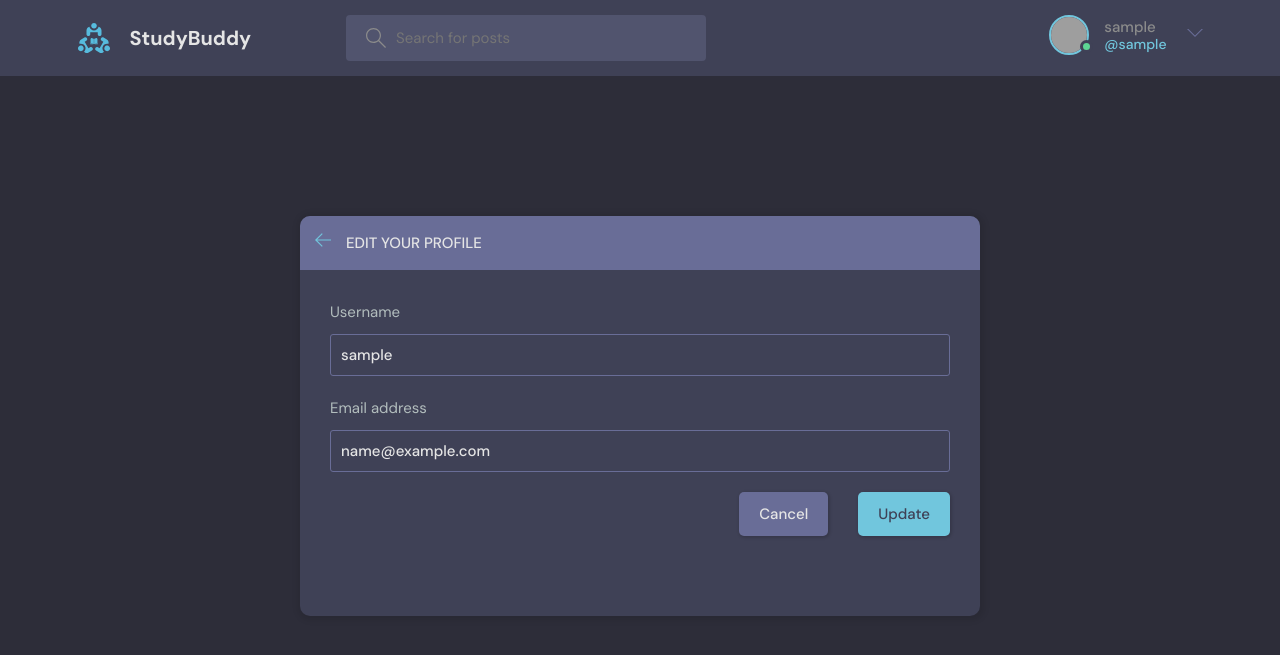
After one commit to Vladyslav-Davydenko/StudyBud, a Django app: page /update-user/1 in a window 1280 px wide. The commit adds this page. Shown: the top 655 px of the page. Run offline with Django 4.2, Linux system fonts and the light colour scheme; the visitor is signed in with stand-in values (Sample User, id 1); data comes from the database, SQL or seed files in the repository; grey boxes are pictures that could not be loaded.

Commit message:
Update User Functionality

```diff
--- a/base/forms.py
+++ b/base/forms.py
@@ -16,3 +16,9 @@ class CustomUserCreationForm(UserCreationForm):
         labels = {
             'first_name': 'Name',
         }
+
+
+class UserUpdateForm(ModelForm):
+    class Meta:
+        model = User
+        fields = ['username', 'email']
--- a/base/templates/base/profile.html
+++ b/base/templates/base/profile.html
@@ -19,7 +19,7 @@
           <h3>{{user.name}}</h3>
           <p>@{{user.username}}</p>
           {% if request.user == user %}
-          <a href="{% url 'home' %}" class="btn btn--main btn--pill">Edit Profile</a>
+          <a href="{% url 'update-user' user.id%}" class="btn btn--main btn--pill">Edit Profile</a>
           {% endif %}
         </div>
         <div class="profile__about">
--- /dev/null
+++ b/base/templates/base/update-user.html
@@ -0,0 +1,42 @@
+{% extends 'main.html' %}
+
+{% block content %}
+<main class="update-account layout">
+  <div class="container">
+    <div class="layout__box">
+      <div class="layout__boxHeader">
+        <div class="layout__boxTitle">
+          <a href="{% url 'home' %}">
+            <svg version="1.1" xmlns="http://www.w3.org/2000/svg" width="32" height="32" viewBox="0 0 32 32">
+              <title>arrow-left</title>
+              <path
+                d="M13.723 2.286l-13.723 13.714 13.719 13.714 1.616-1.611-10.96-10.96h27.625v-2.286h-27.625l10.965-10.965-1.616-1.607z">
+              </path>
+            </svg>
+          </a>
+          <h3>Edit your profile</h3>
+        </div>
+      </div>
+      <div class="layout__body">
+        <form class="form" action="" method="POST" enctype="multipart/form-data">
+          {% csrf_token %}
+
+          {% for field in form %}
+          <div class="form__group">
+            <label for="profile_pic">{{field.label}}</label>
+            {{field}}
+          </div>
+          {% endfor %}
+
+
+          <div class="form__action">
+            <a class="btn btn--dark" href="{% url 'profile' request.user.id%}">Cancel</a>
+            <button class="btn btn--main" type="submit">Update</button>
+          </div>
+        </form>
+      </div>
+    </div>
+  </div>
+  </div>
+</main>
+{% endblock content %}
--- a/base/urls.py
+++ b/base/urls.py
@@ -10,6 +10,7 @@ urlpatterns = [
 
     path('', views.home, name="home"),
     path('profile/<str:pk>', views.profile, name="profile"),
+    path('update-user/<str:pk>', views.updateUser, name="update-user"),
 
     path('room/<str:pk>/', views.room, name="room"),
     path('create-room/', views.createRoom, name="create-room"),
--- a/base/views.py
+++ b/base/views.py
@@ -6,7 +6,7 @@ from django.contrib.auth import login, authenticate, logout
 from django.contrib.auth.decorators import login_required
 from .utils import searchProject
 from .models import Room, Topic, Message
-from .forms import RoomForm, CustomUserCreationForm
+from .forms import RoomForm, CustomUserCreationForm, UserUpdateForm
 
 
 def loginPage(request):
@@ -169,3 +169,18 @@ def deleteMessage(request, pk):
         return redirect('home')
     context = {"obj": message}
     return render(request, "base/delete.html", context)
+
+
+@login_required(login_url="login")
+def updateUser(request, pk):
+    user = User.objects.get(id=pk)
+    form = UserUpdateForm(instance=user)
+
+    if request.method == "POST":
+        form = UserUpdateForm(request.POST, instance=user)
+        if form.is_valid():
+            user.save()
+            return redirect('profile', pk=user.id)
+
+    context = {"form": form}
+    return render(request, 'base/update-user.html', context)
--- a/templates/navbar.html
+++ b/templates/navbar.html
@@ -22,7 +22,7 @@
             <!-- Logged In -->
             {% if request.user.is_authenticated %}
             <div class="header__user">
-                <a href="{% url 'home' %}">
+                <a href="{% url 'profile' request.user.id%}">
                     <div class="avatar avatar--medium active">
                         <img src="#" />
                     </div>
@@ -45,7 +45,7 @@
             {% endif %}
 
             <div class="dropdown-menu">
-                <a href="{% url 'home' %}" class="dropdown-link"><svg version="1.1"
+                <a href="{% url 'update-user' request.user.id%}" class="dropdown-link"><svg version="1.1"
                         xmlns="http://www.w3.org/2000/svg" width="32" height="32" viewBox="0 0 32 32">
                         <title>tools</title>
                         <path
```
Also changed, not shown: 1 other file.
